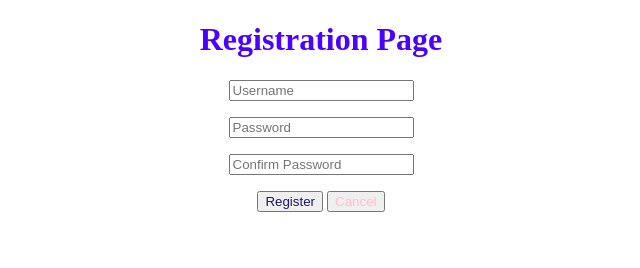
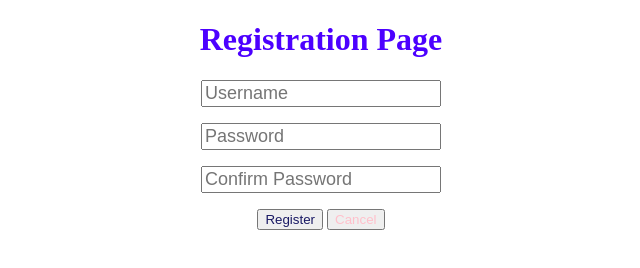
Before and after one commit to LiuArby11/ITPC_3_Prelim_Exam, a plain HTML site: page register.html in a window 1280 px wide. Shown: the whole page, without its empty margins (319-959 px from the left). Drawn offline with Linux system fonts and the light colour scheme.

Commit message:
9th Commit

```diff
--- a/register.html
+++ b/register.html
@@ -1,6 +1,15 @@
 <!DOCTYPE html>
 </head>
 <title>Create an account</title>
+<style>
+    .redText{
+    color: purple;
+    font-size: large;
+}
+</style>
+
+
+    </style>
 
 <body>
     <div style="text-align: center;">
@@ -11,17 +20,21 @@
     </div>
 
     <div style="margin-bottom: 1rem;">
-        <input type="text" placeholder="Username" value="">
+        <input type="text" placeholder="Username" value="" class="redText">
         </div>
     <div style="margin-bottom: 1rem;">
-        <input type="Password" placeholder="Password">
+        <input type="Password" placeholder="Password" class="redText">
         </div>
 
         <div style="margin-bottom: 1rem;">
-            <input type="Password" placeholder="Confirm Password">
+            <input type="Password" placeholder="Confirm Password" class="redText">
             </div>
-            <button style="color: rgb(25, 25, 100);">Register</button></a>
+            <a href="index.html">
+            <button id="btnlogin" onclick="alert('Tapos na ang buhay mo!')" style="color: rgb(25, 25, 100);">Register</button></a>
+        </a>
+            <a href="index.html">
             <button style="color: pink;">Cancel</button>
+            </a>
     </div>
 </div>
 
```
